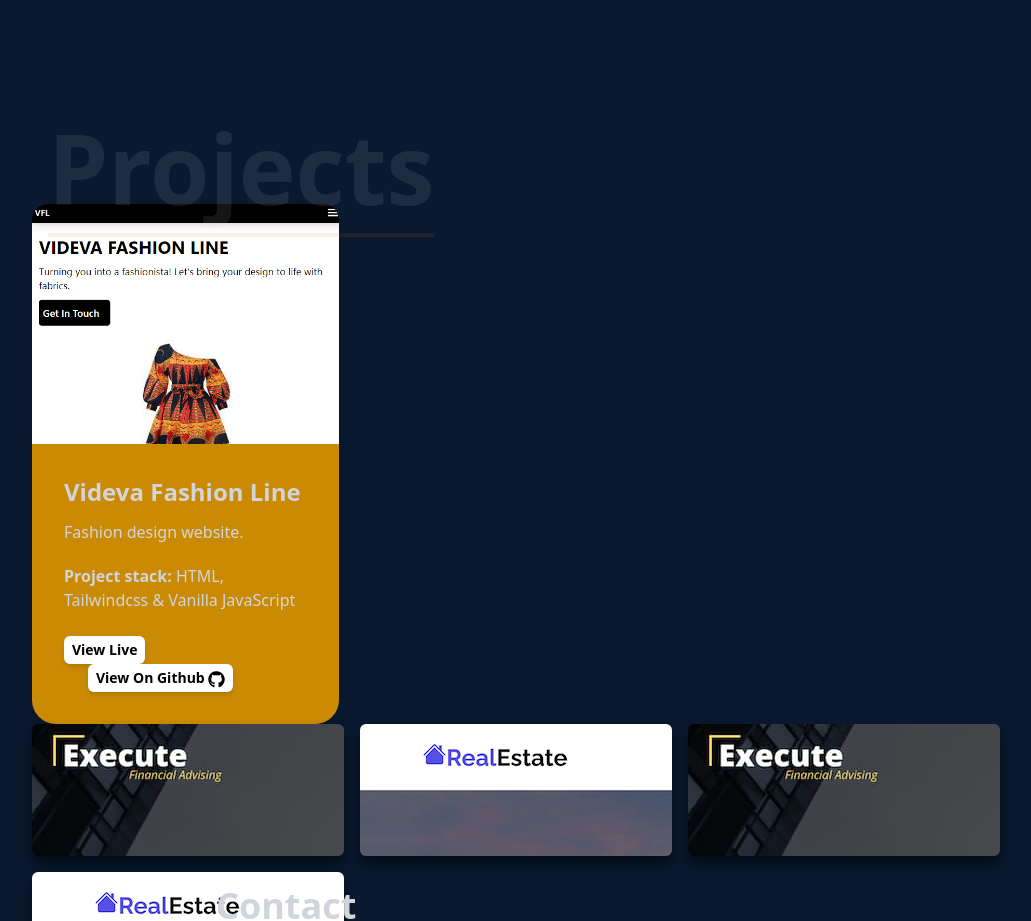
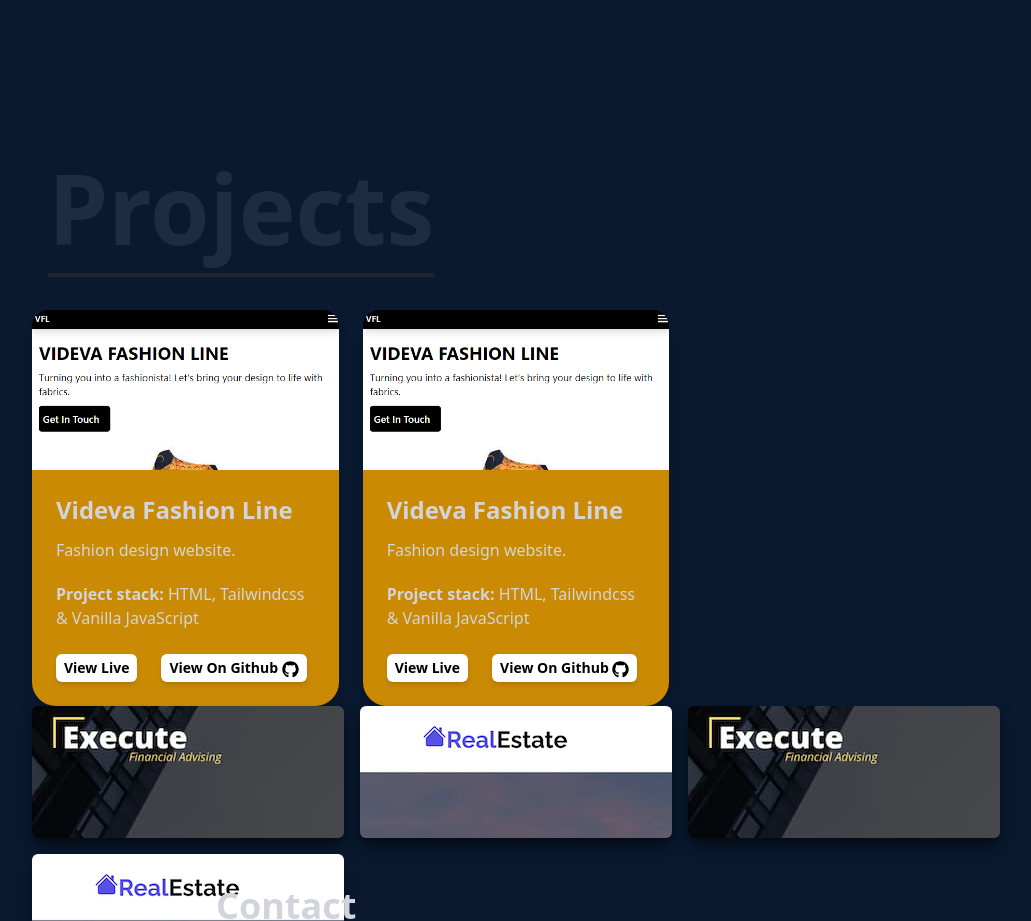
Before and after one commit to segunajibola/portfolio, a React (Create React App) app: page / in a window 1280 px wide. Shown: the part 2120-3041 px from the top of the page, without its empty margins (124-1155 px from the left). Built offline with nearby package versions, Linux system fonts and the light colour scheme; the HTML template or start-up script is replaced by a standard one.

Commit message:
fix skills

```diff
--- a/src/components/Projects.js
+++ b/src/components/Projects.js
@@ -10,25 +10,39 @@ const Projects = () => {
   return (
     <div name='projects' className='w-full md:h-screen text-gray-300 bg-[#0a192f]'>
       <div className='max-w-[1000px] mx-auto p-4 flex flex-col justify-center w-full h-full'>
-        <div className='absolute md:mb-28 md:pb-48 mb-96 -mt-36 pb-96 pl-4'>
+        <div className='absolute md:mb-16 md:pb-40 mb-96 -mt-36 pb-96 pl-4'>
           <p className='opacity-10 text-8xl font-bold inline border-b-4 border-yellow-600'>
             Projects
           </p>
         </div>
 
-        <div className='grid grid-cols-1 md:mt-96 mt-44 pt-10 md:grid-cols-2 lg:grid-cols-3 gap-6'>
-        <div className="bg-yellow-600 rounded-3xl shadow-lg">
-              <a href="https://videvafashionline.vercel.app"><img src={Vfl} alt="" className="rounded-t-2xl object-cover object-top w-full h-60"/></a>
-              <div className="p-8 rounded-b-3xl">
+        <div className='grid grid-cols-1 md:mt-96 mt-44 pt-10 md:pt-32 md:grid-cols-2 lg:grid-cols-3 gap-6'>
+          <div className="bg-yellow-600 rounded-3xl shadow-lg">
+                <a href="https://videvafashionline.vercel.app"><img src={Vfl} alt="" className="rounded-t-2xl object-cover object-top w-full h-40"/></a>
+                <div className="p-6 rounded-b-3xl">
+                    <h3 className="font-bold text-2xl">Videva Fashion Line</h3>
+                    <p className="pt-3">
+                        Fashion design website.
+                    </p>
+                    <p className="mt-5"><span className="font-semibold">Project stack: </span>HTML, Tailwindcss & Vanilla JavaScript</p>
+                    <a href="https://videvafashionline.vercel.app" className="inline-block mt-6 px-2 py-1 bg-white rounded-md shadow-md text-sm font-bold text-black">View Live <i className="text-black fas fa-globe"></i></a>
+                    <a href="https://github.com/segunajibola/VidevaFashionLine" className="inline-block ml-6 px-2 py-1 bg-white rounded-md shadow-md text-sm font-bold text-black">View On Github <FaGithub size={17} className='inline text-black' /></a>
+                </div>
+            </div>
+
+            <div className="bg-yellow-600 rounded-3xl shadow-lg">
+              <a href="https://videvafashionline.vercel.app"><img src={Vfl} alt="" className="rounded-t-2xl object-cover object-top w-full h-40"/></a>
+              <div className="p-6 rounded-b-3xl">
                   <h3 className="font-bold text-2xl">Videva Fashion Line</h3>
                   <p className="pt-3">
                       Fashion design website.
                   </p>
                   <p className="mt-5"><span className="font-semibold">Project stack: </span>HTML, Tailwindcss & Vanilla JavaScript</p>
                   <a href="https://videvafashionline.vercel.app" className="inline-block mt-6 px-2 py-1 bg-white rounded-md shadow-md text-sm font-bold text-black">View Live <i className="text-black fas fa-globe"></i></a>
-                  <a href="https://github.com/segunajibola/VidevaFashionLine" className="inline-block mx-6 px-2 py-1 bg-white rounded-md shadow-md text-sm font-bold text-black">View On Github <FaGithub size={17} className='inline text-black' /></a>
+                  <a href="https://github.com/segunajibola/VidevaFashionLine" className="inline-block ml-6 px-2 py-1 bg-white rounded-md shadow-md text-sm font-bold text-black">View On Github <FaGithub size={17} className='inline text-black' /></a>
               </div>
           </div>
+
         </div>
 {/* Container */}
         <div className='grid sm:grid-cols-2 md:grid-cols-3 gap-4'>
```
